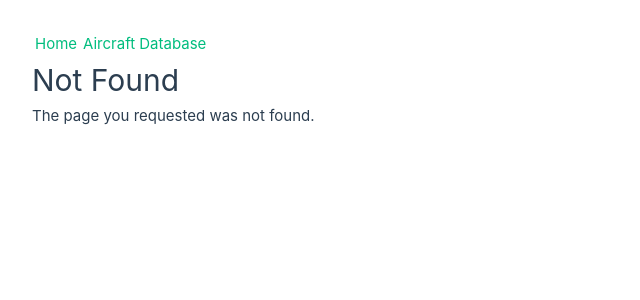
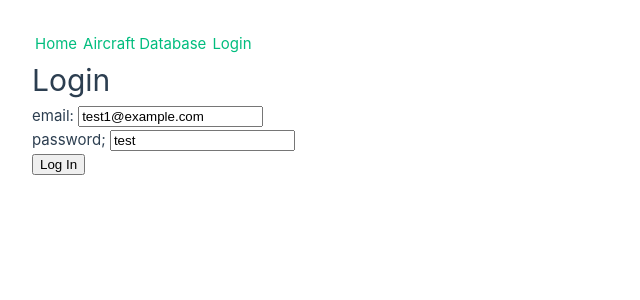
Before and after one commit to thanosdelas/aircraft-database-frontend, a Vue app: page /authentication/login in a window 1280 px wide. Before the commit this address had no page. Shown: the top 300 px of the page, without its empty margins (0-640 px from the left). Built offline with nearby package versions, Linux system fonts and the light colour scheme.

Commit message:
Authentication module

```diff
--- a/src/App.vue
+++ b/src/App.vue
@@ -1,5 +1,7 @@
 <template>
   <RouterLink to="/">Home</RouterLink>
   <RouterLink to="/aircraft-database">Aircraft Database</RouterLink>
+  <RouterLink to="/authentication/login">Login</RouterLink>
+
   <RouterView></RouterView>
 </template>
--- a/src/components/Aircraft.vue
+++ b/src/components/Aircraft.vue
@@ -1,7 +1,7 @@
 <template>
   <h1>Aircraft Database</h1>
 
-  <button @click="fetchNews">Fetch Aircraft</button>
+  <button @click="fetchAircraft">Fetch Aircraft</button>
 
   <div class="aircraft-wrapper">
     <div
@@ -24,19 +24,25 @@
 </template>
 
 <script setup lang="ts">
-  import { ref, onMounted } from 'vue'
-  import AircraftDetails from './AircraftDetails.vue'
+  import { ref, onMounted } from 'vue';
+
+  import Authentication from '@/services/authentication';
+  import AircraftDetails from './AircraftDetails.vue';
 
   onMounted(() => {
-    return fetchNews();
+    return fetchAircraft();
   });
 
   const API_URL = `http://localhost:3000/api/aircraft`
   const aircraftData = ref(null);
   const selectedAircraft = ref(false)
 
-  async function fetchNews(){
-    const response = await fetch(API_URL);
+  async function fetchAircraft(){
+    const authentication = new Authentication();
+
+    const response = await fetch(API_URL, {
+      headers: authentication.headers()
+    });
     const data = await response.json();
 
     console.log(data);
--- /dev/null
+++ b/src/components/authentication/Login.vue
@@ -0,0 +1,69 @@
+<template>
+  <h1>Login</h1>
+
+  <div>{{ message }}</div>
+
+  <div>
+    email: <input v-model="email" @keyup.enter="login">
+  </div>
+
+  <div>
+    password; <input v-model="password" @keyup.enter="login">
+  </div>
+
+  <button @click='login'>Log In</button>
+</template>
+
+<script setup lang="ts">
+  import { ref, onMounted } from 'vue';
+  import { useRouter, useRoute } from 'vue-router'
+
+  import { API_BASE_URL } from '@/main.js';
+  import Authentication from '@/services/authentication';
+
+  const email = ref(null);
+  const password = ref(null);
+  const message = ref(null);
+  const router = useRouter();
+
+  onMounted(() => {
+    email.value = 'test1@example.com';
+    password.value = 'test';
+  });
+
+  async function login(){
+    if(!email.value || !password.value){
+      return null;
+    }
+
+    const API_URL = `${ API_BASE_URL }/api/auth/login`;
+    const requestOptions = {
+      method: 'POST',
+      headers: {
+        "Content-Type": "application/json",
+      },
+      body: JSON.stringify({
+        email: email.value,
+        password: password.value
+      })
+    }
+
+    try{
+      const response = await fetch(API_URL, requestOptions);
+      const results = await response.json();
+
+      if(results.status === 'ok' && results.access_token){
+        const authentication = new Authentication();
+        authentication.saveAccessToken(results.access_token);
+
+        return router.push({ path: '/' });
+      }
+
+      message.value = 'Authentication failed';
+    }
+    catch(error){
+      console.log(error);
+      message.value = 'Something went wrong';
+    }
+  }
+</script>
--- a/src/main.js
+++ b/src/main.js
@@ -6,10 +6,14 @@ import App from './App.vue';
 import Main from './components/Main.vue';
 import Aircraft from './components/Aircraft.vue';
 import NotFound from './components/NotFound.vue';
+import Login from './components/authentication/Login.vue';
+
+export const API_BASE_URL = 'http://localhost:3000';
 
 const routes = [
   { path: '/:pathMatch(.*)*', name: 'NotFound', component: NotFound },
   { path: '/', component: Main },
+  { path: '/authentication/login', component: Login },
   { path: '/aircraft-database', component: Aircraft },
 ];
 
--- /dev/null
+++ b/src/services/authentication.ts
@@ -0,0 +1,34 @@
+export default class Authentication{
+  public headers(): any{
+    let headers = {};
+
+    const accessToken: string = this.findAccessToken();
+
+    if(accessToken.length > 0){
+      headers['Authorization'] = `Bearer ${accessToken}`;
+    }
+
+    return headers;
+  }
+
+  public saveAccessToken(accessToken): void{
+    document.cookie = `access_token=${accessToken}`;
+  }
+
+  private findAccessToken(): string{
+    let accessToken: string = '';
+    const cookieEntries = document.cookie.split(';')
+
+    for(let x = 0; x < cookieEntries.length; x++){
+      const cookieEntry = cookieEntries[x].split('=');
+
+      if(cookieEntry.length === 2 && cookieEntry[0].trim() === 'access_token'){
+        accessToken = cookieEntry[1];
+
+        break;
+      }
+    }
+
+    return accessToken;
+  }
+}
```
